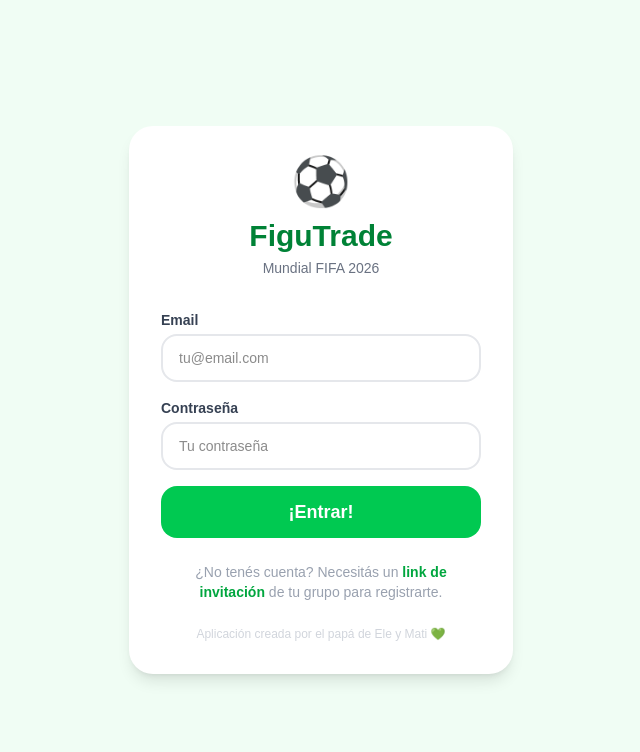
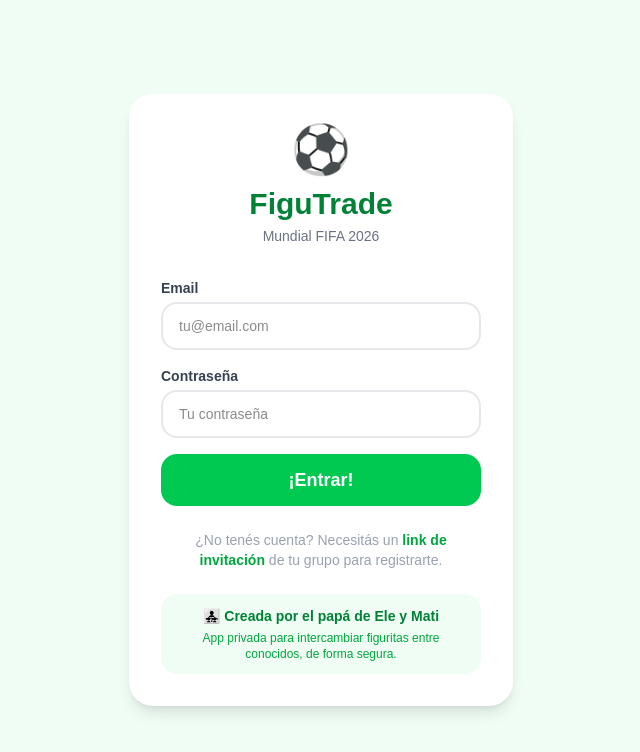
Before and after one commit to martintamagnoCH/trade-figus-2026, a Next.js app: page /login in a window 1280 px wide. Shown: the top 752 px of the page, without its empty margins (319-959 px from the left). Built offline with nearby package versions, Linux system fonts and the light colour scheme; no server answers.

Commit message:
Add trust message for parents on landing and login pages

```diff
--- a/src/app/login/page.tsx
+++ b/src/app/login/page.tsx
@@ -89,9 +89,14 @@
           de tu grupo para registrarte.
         </p>
 
-        <p className="text-center text-gray-300 text-xs mt-6">
-          Aplicación creada por el papá de Ele y Mati 💚
-        </p>
+        <div className="mt-6 bg-green-50 rounded-2xl px-4 py-3 text-center">
+          <p className="text-green-700 text-sm font-semibold">
+            👨‍👧‍👧 Creada por el papá de Ele y Mati
+          </p>
+          <p className="text-green-600 text-xs mt-1">
+            App privada para intercambiar figuritas entre conocidos, de forma segura.
+          </p>
+        </div>
       </div>
     </div>
   );
--- a/src/app/page.tsx
+++ b/src/app/page.tsx
@@ -49,6 +49,15 @@
           </p>
         </div>
       </div>
+
+      <div className="mt-10 bg-white/20 rounded-2xl px-5 py-4 max-w-xs text-center">
+        <p className="text-white text-sm font-semibold">
+          👨‍👧‍👧 Creada por el papá de Ele y Mati
+        </p>
+        <p className="text-green-100 text-xs mt-1">
+          App privada para intercambiar figuritas entre conocidos, de forma segura.
+        </p>
+      </div>
     </div>
   );
 }
```
